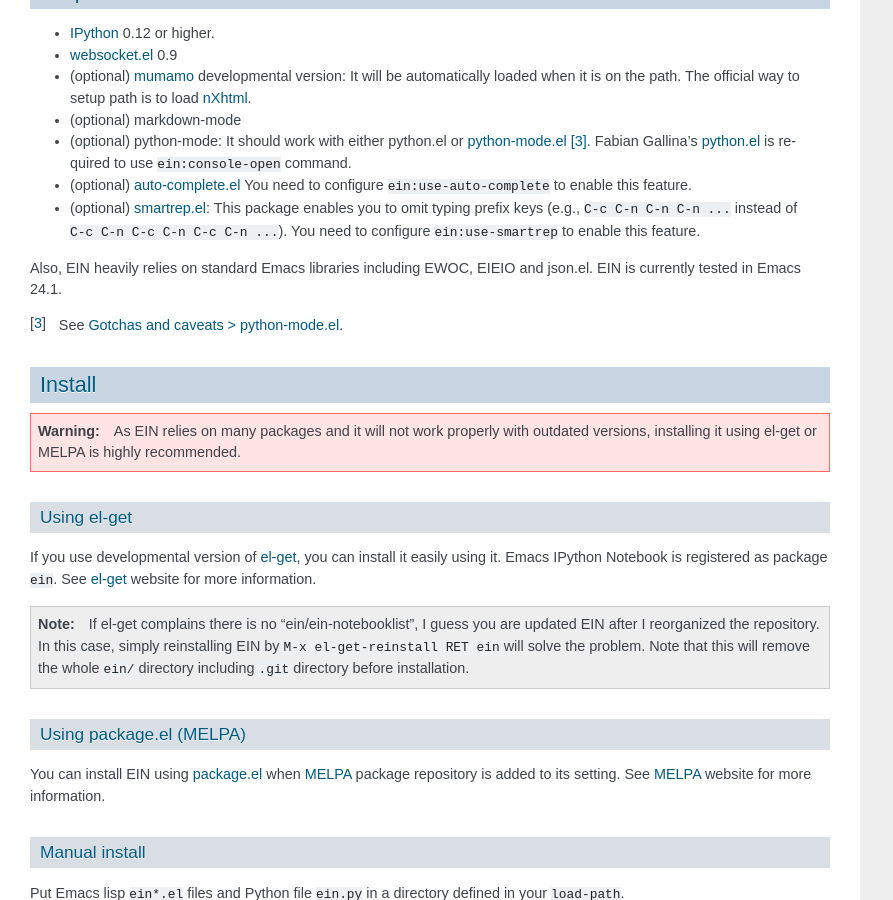
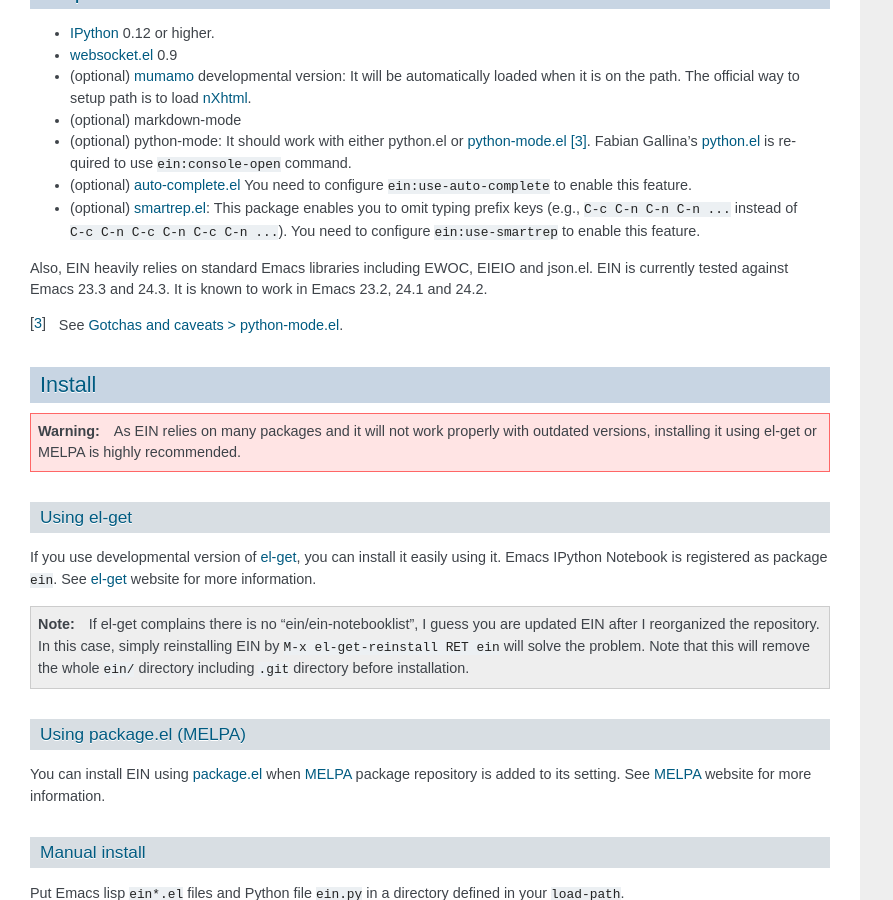
Before and after one commit to millejoh/emacs-ipython-notebook, a Sphinx documentation site: the page built from doc/source/index.rst, in a window 1280 px wide and 900 px high, scrolled down 2321 px. Shown: the whole window, without its empty margins (0-893 px from the left). Built offline with Sphinx 7.4.7, drawn with Linux system fonts in a browser that asks for light colours; cross-references to code outside the pages are shown as plain code.

Commit message:
Update README and document

```diff
--- a/README.rst
+++ b/README.rst
@@ -121,7 +121,8 @@
   this feature.
 
 Also, EIN heavily relies on standard Emacs libraries including EWOC,
-EIEIO and json.el.  EIN is currently tested in Emacs 24.1.
+EIEIO and json.el.  EIN is currently tested against Emacs 23.3 and 24.3.
+It is known to work in Emacs 23.2, 24.1 and 24.2.
 
 .. _IPython: http://ipython.org/
 .. _websocket.el: https://github.com/ahyatt/emacs-websocket
--- a/doc/source/index.rst
+++ b/doc/source/index.rst
@@ -105,7 +105,8 @@
   this feature.
 
 Also, EIN heavily relies on standard Emacs libraries including EWOC,
-EIEIO and json.el.  EIN is currently tested in Emacs 24.1.
+EIEIO and json.el.  EIN is currently tested against Emacs 23.3 and 24.3.
+It is known to work in Emacs 23.2, 24.1 and 24.2.
 
 .. _IPython: http://ipython.org/
 .. _websocket.el: https://github.com/ahyatt/emacs-websocket
```
